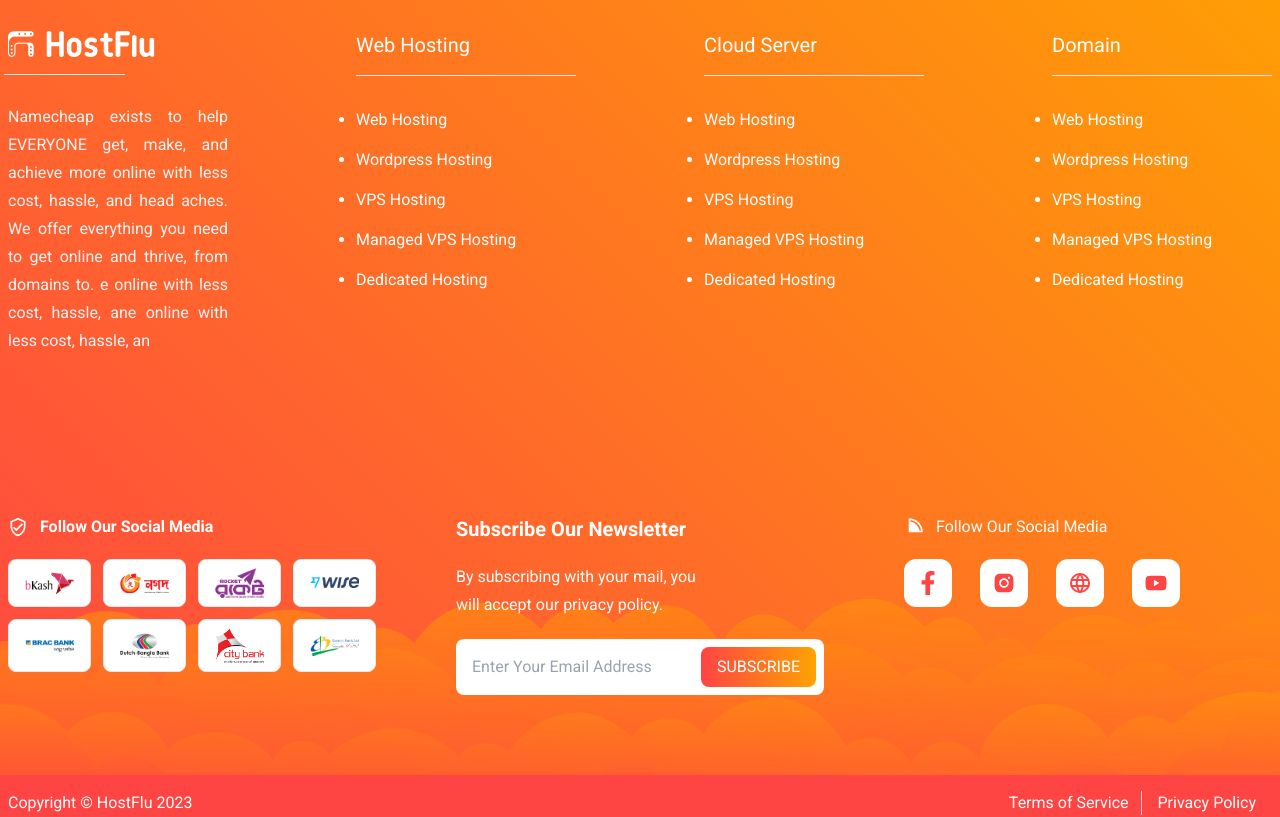
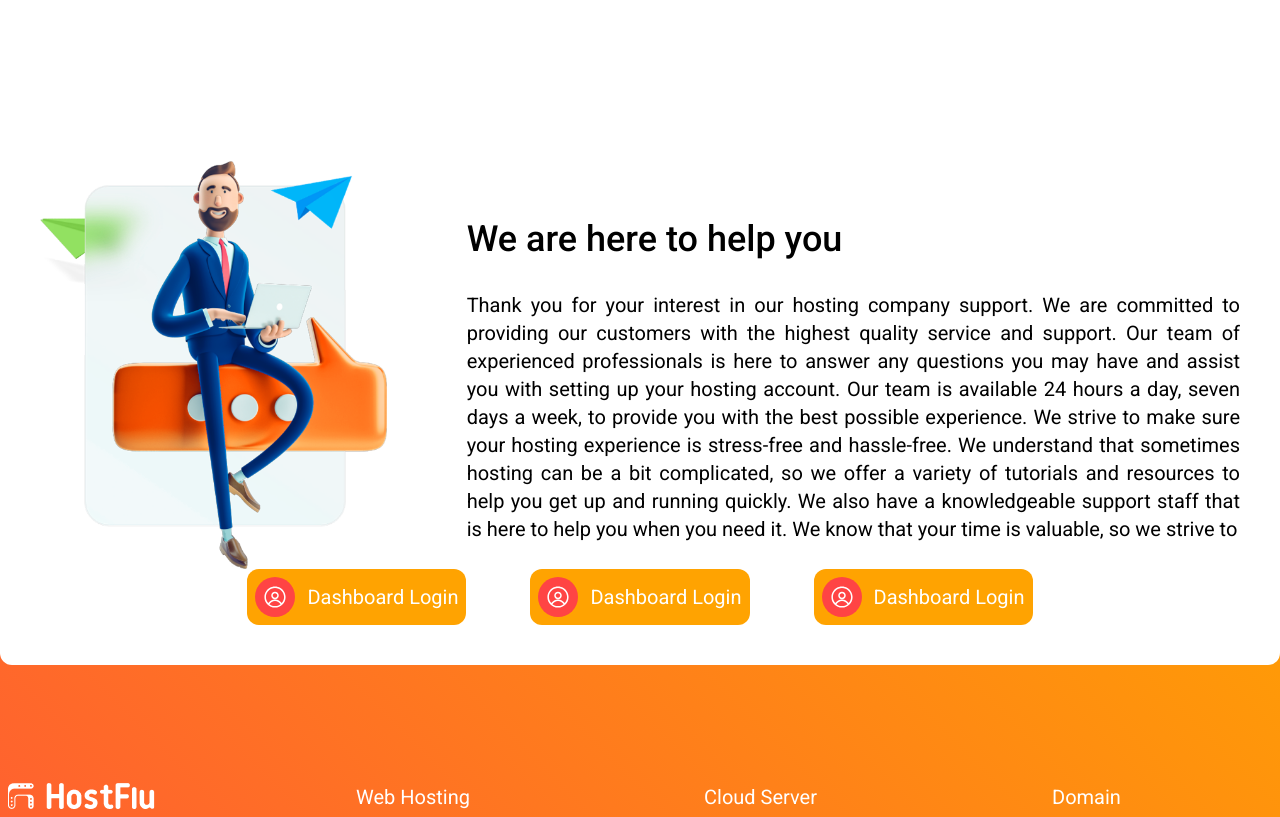
Before and after one commit to pothikit/hostfule-project, a React (Create React App) app: page /shared-hosting in a window 1280 px wide. Shown: the part 4240-5057 px from the top of the page. Built offline with nearby package versions, Linux system fonts and the light colour scheme; a web font is replaced by a local one.

Commit message:
footer support section

```diff
--- a/src/components/footer/Footer.jsx
+++ b/src/components/footer/Footer.jsx
@@ -13,11 +13,33 @@
 import brac from "../../asstes/brac.png"
 import dutch from "../../asstes/dutch.png"
 import city from "../../asstes/city.png"
-import estern from "../../asstes/estern.png"
+import estern from "../../asstes/estern.png";
+import supportImg from "../../asstes/our-support.png";
+import { RxAvatar } from "react-icons/rx"
 
 function Footer() {
     return (
-        <footer className='pt-20'>
+        <>
+            <div className="container mx-auto">
+                <div className='bg-white z-10 relative bottom-[-250px] p-10 rounded-xl'>
+                    <div className="grid grid-cols-1 md:grid-cols-3 gap-10 md:gap-20 items-center">
+                        <div className='flex items-center justify-center'>
+                            <img src={supportImg} alt="Our Support" className='w-full mx-auto' />
+                        </div>
+                        <div className='md:col-span-2'>
+                            <h2 className='text-2xl md:text-4xl font-medium my-8'>We are here to help you </h2>
+                            <p className='text-justify text-base md:text-xl'>Thank you for your interest in our hosting company support. We are committed to providing our customers with the highest quality service and support. Our team of experienced professionals is here to answer any questions you may have and assist you with setting up your hosting account. Our team is available 24 hours a day, seven days a week, to provide you with the best possible experience. We strive to make sure your hosting experience is stress-free and hassle-free. We understand that sometimes hosting can be a bit complicated, so we offer a variety of tutorials and resources to help you get up and running quickly. We also have a knowledgeable support staff that is here to help you when you need it. We know that your time is valuable, so we strive to</p>
+                        </div>
+                    </div>
+                    <div className="butttons flex justify-center gap-5 md:gap-16">
+                        <button className='text-base md:text-xl flex items-center gap-3 p-2 bg-[#FFA301] text-white rounded-xl hover:bg-gradient-to-tr from-primary to-secondary duration-300 group'><span className='group-hover:text-primary text-white p-2 rounded-full group-hover:bg-white bg-primary text-2xl'><RxAvatar /></span><span>Dashboard Login</span></button>
+                        <button className='text-base md:text-xl flex items-center gap-3 p-2 bg-[#FFA301] text-white rounded-xl hover:bg-gradient-to-tr from-primary to-secondary duration-300 group'><span className='group-hover:text-primary text-white p-2 rounded-full group-hover:bg-white bg-primary text-2xl'><RxAvatar /></span><span>Dashboard Login</span></button>
+                        <button className='text-base md:text-xl flex items-center gap-3 p-2 bg-[#FFA301] text-white rounded-xl hover:bg-gradient-to-tr from-primary to-secondary duration-300 group'><span className='group-hover:text-primary text-white p-2 rounded-full group-hover:bg-white bg-primary text-2xl'><RxAvatar /></span><span>Dashboard Login</span></button>
+                    </div>
+                </div>
+            </div>
+            {/* footer top our support section */}
+            <footer className='pt-72'>
                 <div className="container mx-auto px-2">
                     <div className="grid grid-cols-1 sm:grid-cols-2 lg:grid-cols-4 py-20 gap-20 lg:gap-32">
                         {/* col maind div */}
@@ -128,6 +150,7 @@
                     </div>
                 </div>
             </footer>
+        </>
     )
 }
 
--- a/src/components/header/Navbar.jsx
+++ b/src/components/header/Navbar.jsx
@@ -5,19 +5,19 @@
 
 export const Navbar = () => {
     const [dropdown, setDropdown] = useState(null);
-    const [higlight, setHiglight] = useState("")
+    // const [higlight, setHiglight] = useState("")
     const handleNav = (e) => {
         e.stopPropagation();
         setDropdown(!dropdown)
     };
-    const handlePackage = (pack) => {
-        setTimeout(() => {
-            const anchor = document.querySelector('#mini-package')
-            anchor.scrollIntoView({ behavior: 'smooth', block: 'center' });
-        }, 500)
-        // highlight packges
-        setHiglight(pack);
-    }
+    // const handlePackage = (pack) => {
+    //     setTimeout(() => {
+    //         const anchor = document.querySelector('#mini-package')
+    //         anchor.scrollIntoView({ behavior: 'smooth', block: 'center' });
+    //     }, 500)
+    //     // highlight packges
+    //     setHiglight(pack);
+    // }
 
 
     return (
@@ -35,9 +35,9 @@
                             {/* Shared Hosting */}
                             <Link to="/shared-hosting" onClick={(e) => e.stopPropagation()} className='hover:text-primary'><h4 className='text-base text-left px-10 whitespace-nowrap'>Shared Hosting</h4></Link>
                             <ul className='flex flex-col space-y-2 whitespace-nowrap drop-mega sm:border-r px-10'>
-                                <li className='font-normal'><Link to="/shared-hosting" className='hover:text-primary' onClick={() => handlePackage("mini")}>Mini</Link></li>
-                                <li className='font-normal'><Link to="" className='hover:text-primary' onClick={() => handlePackage("Starter")}>Starter</Link></li>
-                                <li className='font-normal'><Link to="" className='hover:text-primary' onClick={() => handlePackage("Professional")}>Professional</Link></li>
+                                <li className='font-normal'><Link to="/shared-hosting" className='hover:text-primary'>Mini</Link></li>
+                                <li className='font-normal'><Link to="" className='hover:text-primary'>Starter</Link></li>
+                                <li className='font-normal'><Link to="" className='hover:text-primary'>Professional</Link></li>
                                 <li className='font-normal'><Link to="" className='hover:text-primary'>Business</Link></li>
                             </ul>
                         </li>
```
Also changed, not shown: src/asstes/our-support.png (added). Lines whose indentation alone changed are shown as unchanged.
